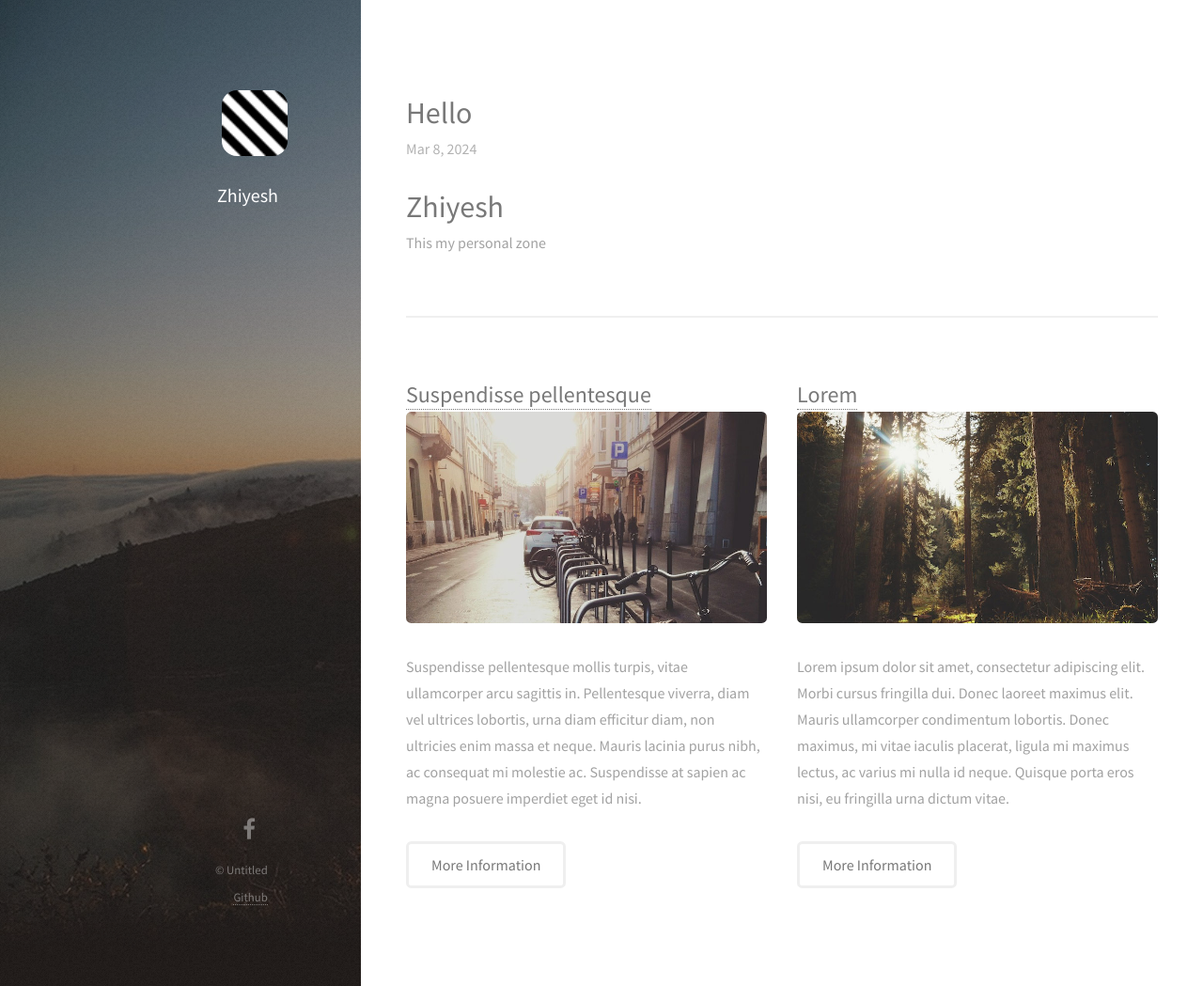
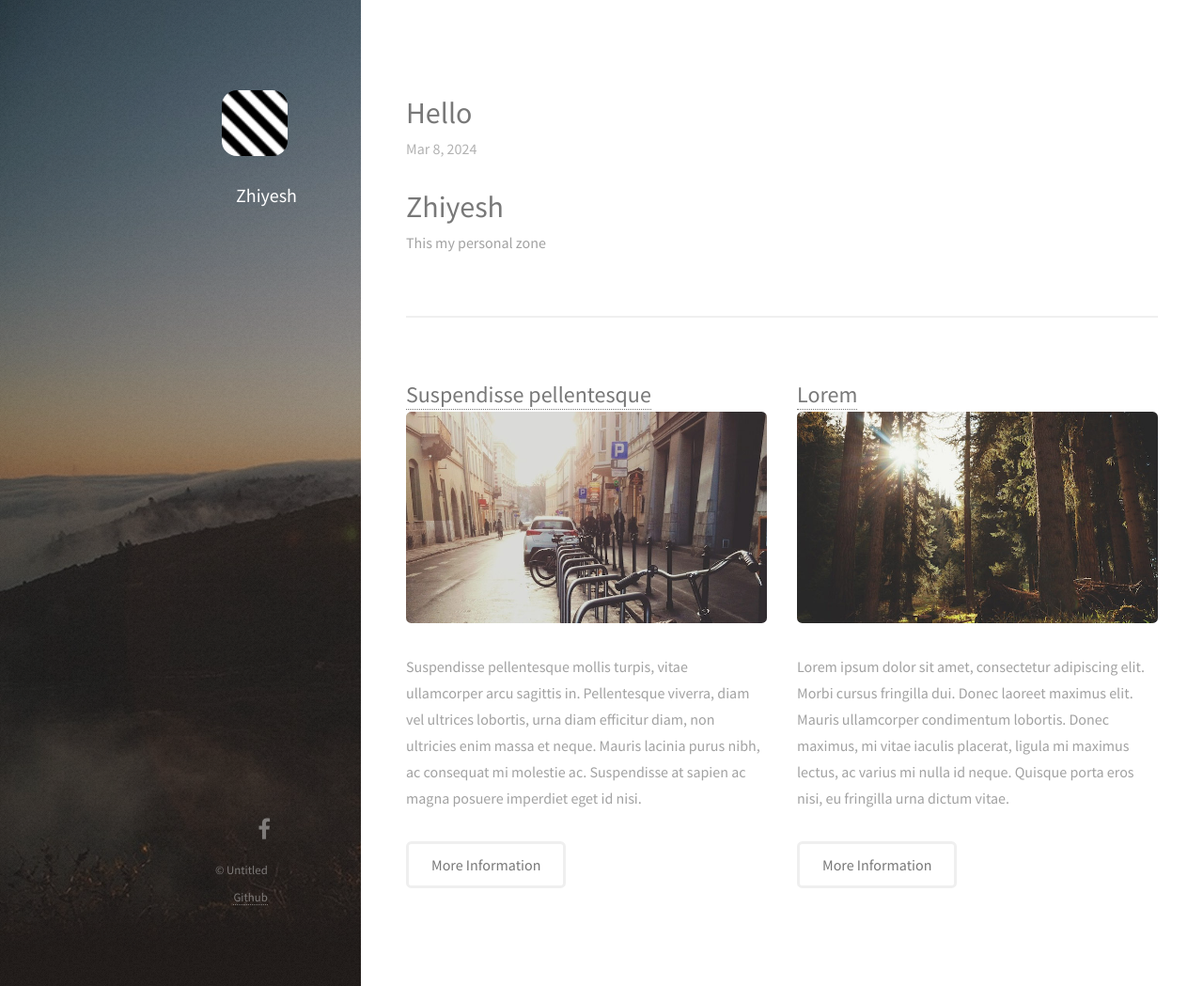
Before and after one commit to Zhiyelah/zhiyelah.github.io, a Jekyll site: the page built from index.html, in a window 1280 px wide and 1049 px high. Shown: the whole window at 94% size. Built offline with Jekyll 4.4.1, drawn with Linux system fonts in a browser that asks for light colours; nearby versions of some CDN libraries.

Commit message:
Update main.css

```diff
--- a/css/main.css
+++ b/css/main.css
@@ -2485,7 +2485,7 @@
 			font-size: 1.35em;
 			line-height: 1.75em;
 			margin: 0;
-			padding-right: 2em;
+			padding-right: 1em;
 		}
 
 		#header .image.avatar {
@@ -2506,7 +2506,7 @@
 
 		#footer .icons {
 			margin: 1em 0 0 0;
-			padding-right: 4em;
+			padding-right: 3em;
 		}
 
 			#footer .icons a {
```
